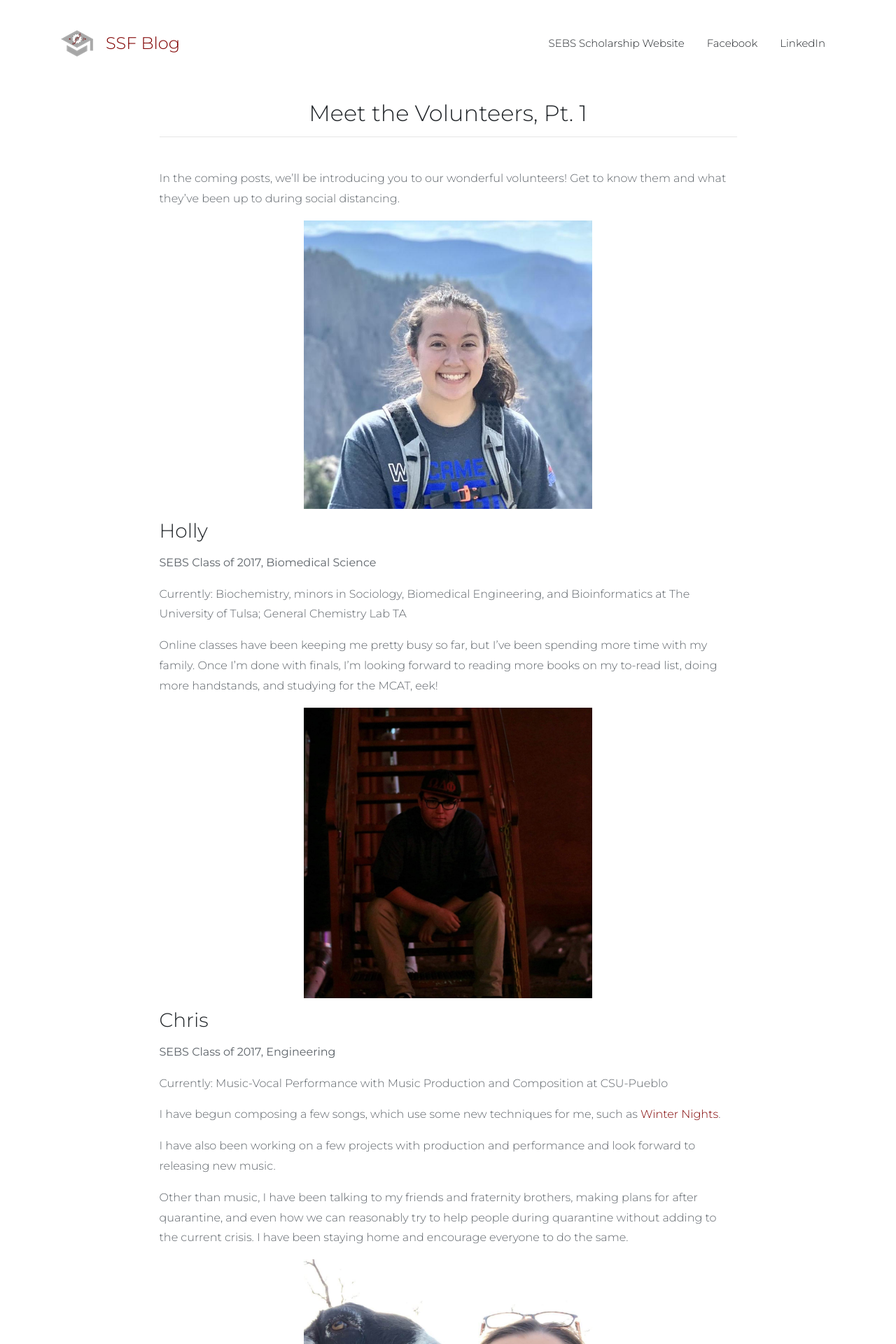
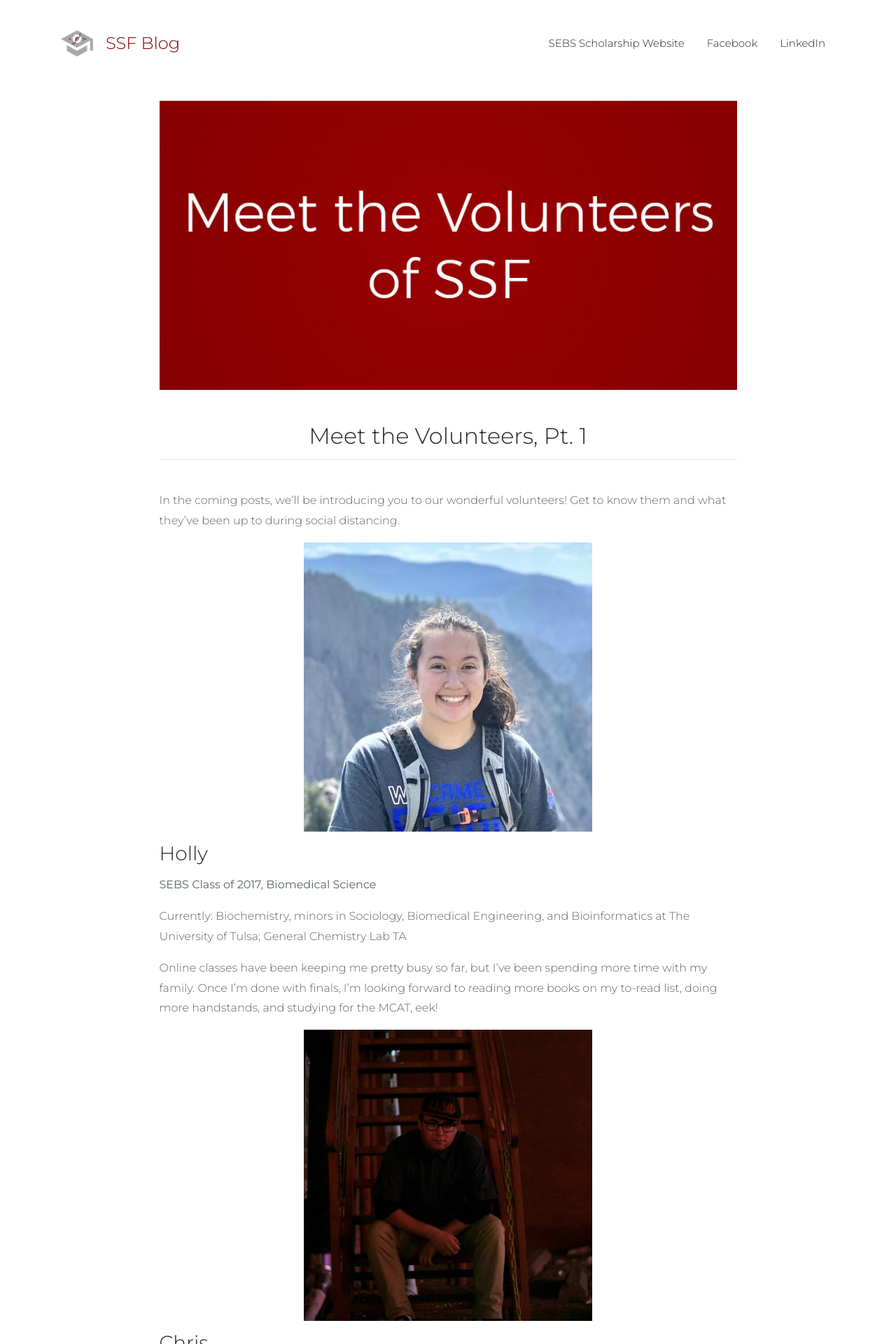
Before and after one commit to sebs-scholarship/Blog, a Jekyll site: the page built from _posts/2020-04-30-Meet-the-Vounteers-1.md, in a window 1280 px wide. Shown: the top 1920 px of the page at 70% size. Built offline with Jekyll 4.4.1, drawn with Linux system fonts in a browser that asks for light colours; comment, search, counter and statistics services are not loaded.

Commit message:
Added cover image option to posts
ADDED - Code to allow for cover image options on posts (2:1 resolution recommended)

```diff
--- a/_layouts/default.html
+++ b/_layouts/default.html
@@ -19,7 +19,11 @@
     <meta name="keywords" content="sebs scholarship blog, blog, sebs school, school of engineering and biomedical science, sebs scholarship foundation blog, pueblo, charity, {{ page.keywords }}">
     <meta property="og:type" content="website" />
     <meta property="og:url" content="{{ site.url | append: page.url }}" />
+    {% if page.cover_img %}
+    <meta property="og:image" content="{{ site.url | append: page.cover_img }}" />
+    {% else %}
     <meta property="og:image" content="{{ site.url | append: "/assets/images/logo-large-min.png" }}" />
+    {% endif %}
     <link rel="preconnect" href="https://fonts.googleapis.com/" crossorigin>
     <link rel="preconnect" href="https://fonts.gstatic.com/" crossorigin>
     <link rel="stylesheet" href="/assets/css/bootstrap/bootstrap.min.css">
--- a/_layouts/post.html
+++ b/_layouts/post.html
@@ -6,6 +6,9 @@ layout: default
     <div class="container">
         <div class="row justify-content-md-center text-center">
             <div class="col-lg-9">
+                {% if page.cover_img %}
+                <img src="{{ page.cover_img }}" alt="Cover Image" class="blog-cover-img mb-5">
+                {% endif %}
                 <h1 class="title font-weight-normal mb-3">{{ page.title }}</h1>
                 <hr>
                 <br>
--- a/_posts/2020-04-30-Meet-the-Vounteers-1.md
+++ b/_posts/2020-04-30-Meet-the-Vounteers-1.md
@@ -2,6 +2,7 @@
 title: Meet the Volunteers, Pt. 1
 author: Holly Lakin
 keywords: volunteers, staff, members
+cover_img: /assets/images/cover.jpg
 ---
 
 In the coming posts, we’ll be introducing you to our wonderful volunteers! Get to know them and what they’ve been up to during social distancing.
--- a/assets/css/style.css
+++ b/assets/css/style.css
@@ -2646,3 +2646,5 @@ p.parent {
 	background-image: linear-gradient(0deg, white, rgba(255, 255, 255, 0) 30%);
 	pointer-events: none;
 }
+
+.blog-cover-img {width:100%;margin:auto;height:auto;display:block;}
```
Also changed, not shown: assets/images/cover.jpg (added).
